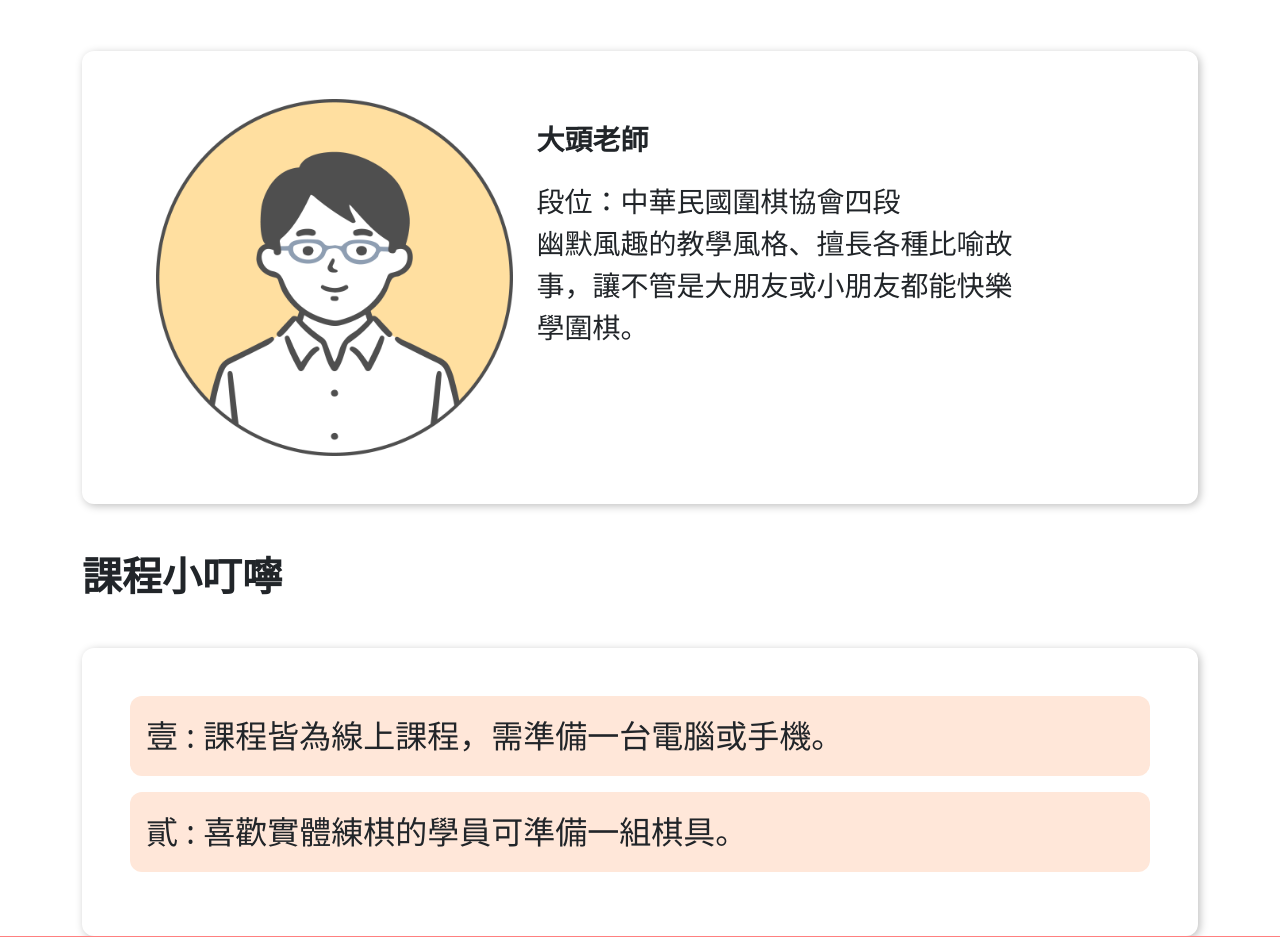
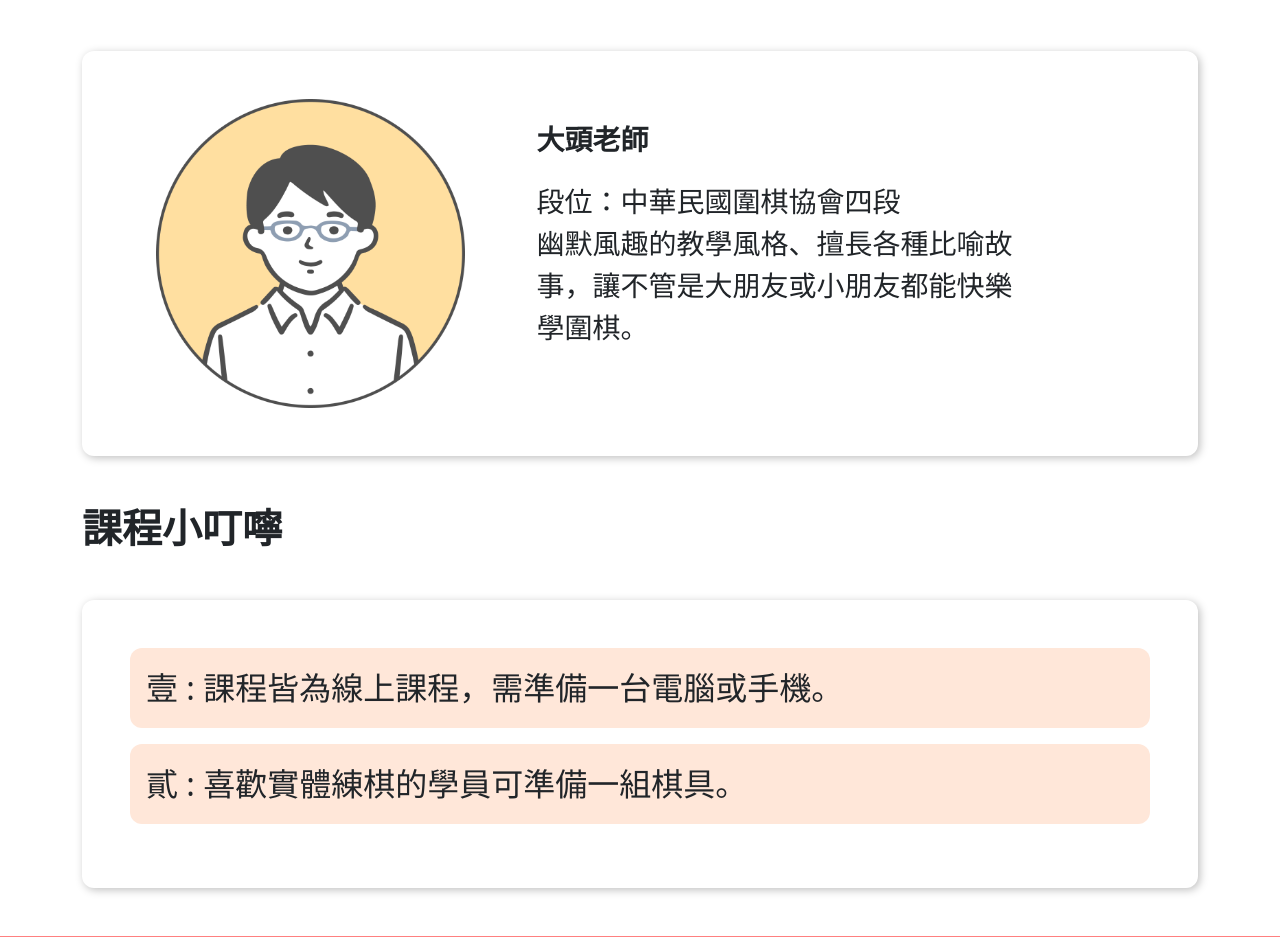
Before and after one commit to 22495521/BigGo, a Vue app: page /#/course/login in a window 1280 px wide. Shown: the part 1521-2458 px from the top of the page. Built offline with nearby package versions, Linux system fonts and the light colour scheme; what vue-loading-overlay would draw is missing.

Commit message:
大頭老師圖片

```diff
--- a/src/views/front/CourseDetail.vue
+++ b/src/views/front/CourseDetail.vue
@@ -198,7 +198,7 @@
             border-radius: 12px;
           "
         >
-          <div class="teacher-img-w text-center">
+          <div class="teacher-img-w text-center pe-5">
             <img
               src="../../assets/image/課程詳情/Section_01_avatar.png"
               class="img-fluid"
@@ -216,7 +216,7 @@
           </div>
         </div>
       </div>
-      <div class="px-5 px-md-0">
+      <div class="pb-md-5 px-5 px-md-0">
         <h2
           class="fw-bolder text-center text-md-start my-5"
           style="font-size: 40px"
```
